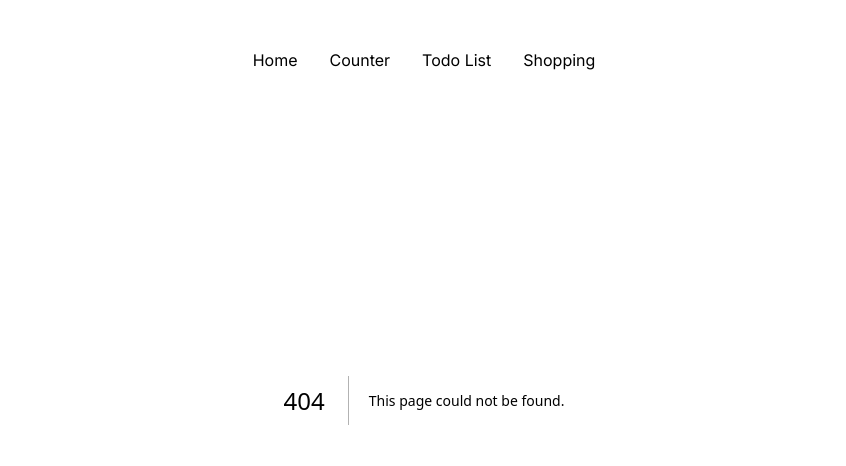
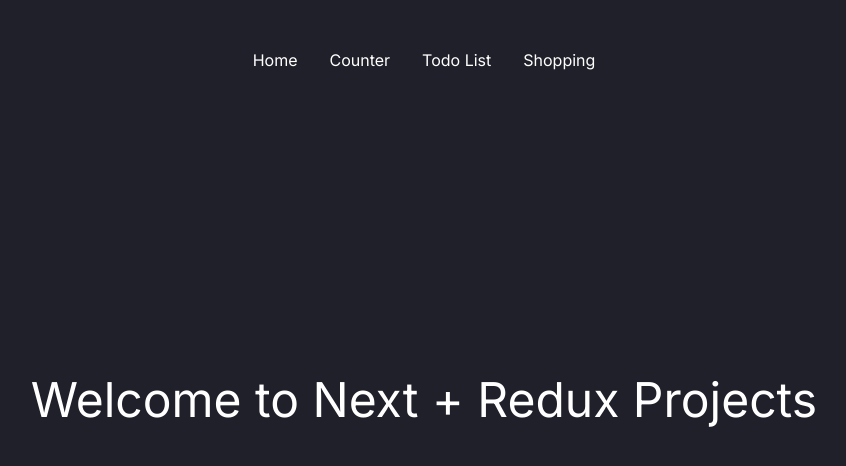
Before and after one commit to ShahMkarimi/redux-toolkit, a Next.js app: page / in a window 1280 px wide. Before the commit this address had no page. Shown: the top 466 px of the page, without its empty margins (216-1062 px from the left). Built offline with nearby package versions, Linux system fonts and the light colour scheme.

Commit message:
change in first page

```diff
--- /dev/null
+++ b/src/app/page.js
@@ -0,0 +1,11 @@
+"use client";
+
+export default function Home() {
+  return (
+    <main>
+      <h1 className="w-full h-screen grid place-items-center text-5xl">
+        Welcome to Next + Redux Projects
+      </h1>
+    </main>
+  );
+}
```
